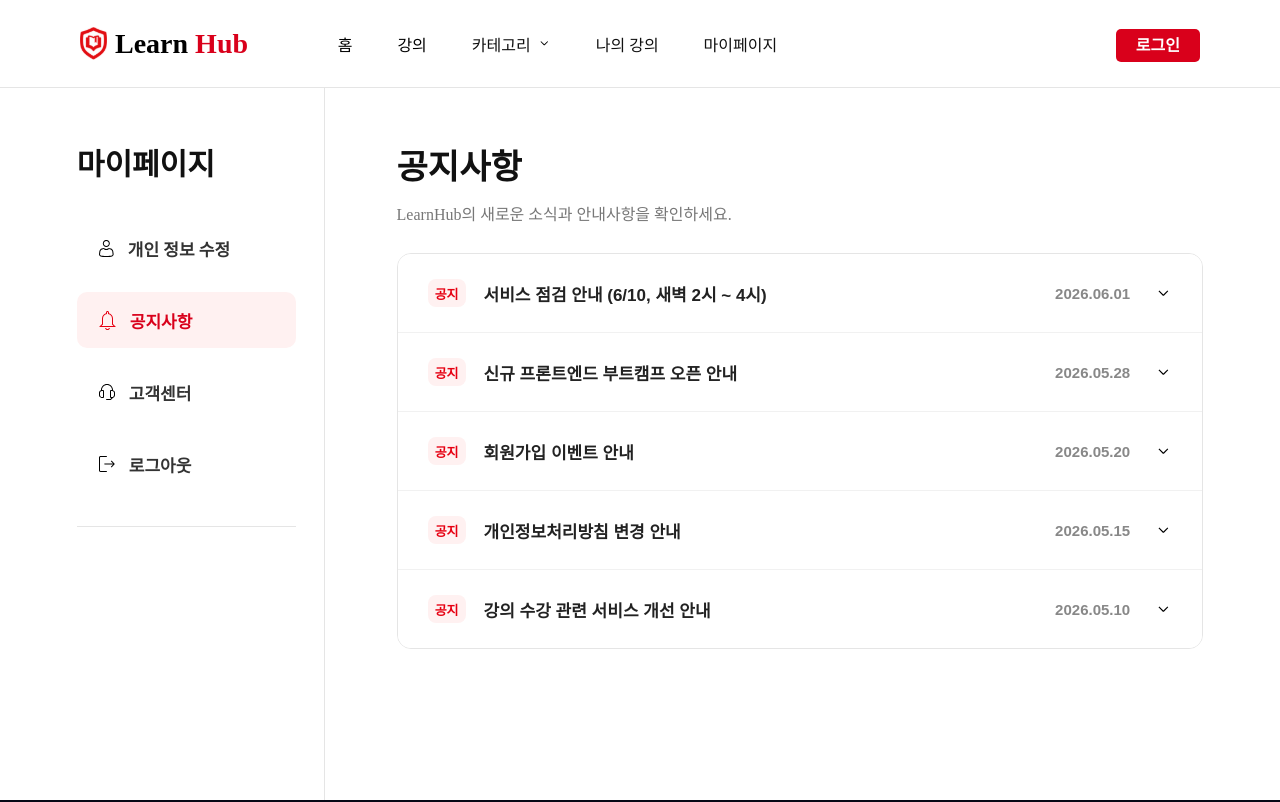
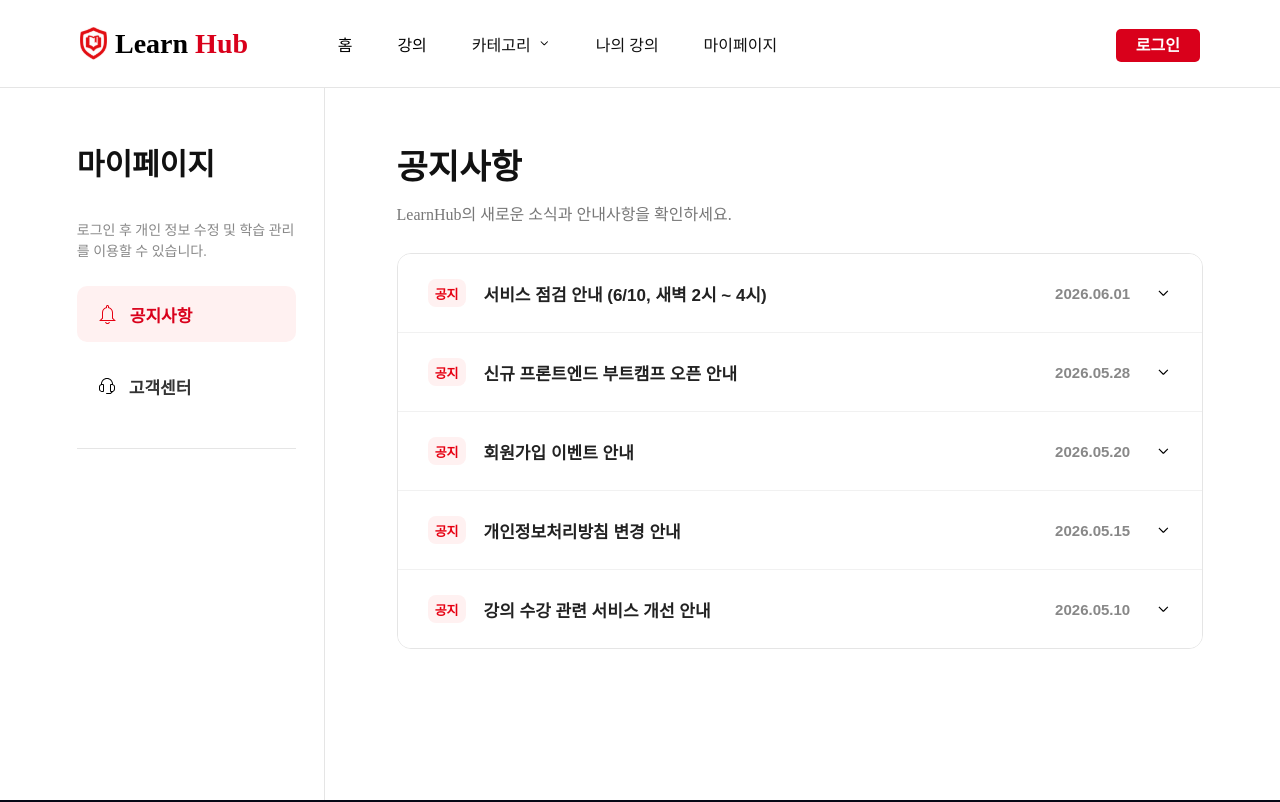
Before and after one commit to hol3161-a11y/learnhub-nextjs, a Next.js app: page /mypage/notice in a window 1280 px wide. Shown: the top 802 px of the page. Built offline with nearby package versions, Linux system fonts and the light colour scheme; no server answers; a web font is replaced by a local one.

Commit message:
update mypage sidebar

```diff
--- a/src/app/mypage/layout.jsx
+++ b/src/app/mypage/layout.jsx
@@ -3,17 +3,26 @@
 import Link from "next/link";
 import "@/styles/mypage.scss";
 import { usePathname } from "next/navigation";
-import { signOut } from "next-auth/react";
+import { useSession, signOut } from "next-auth/react";
 
-function layout({ children }) {
+function Layout({ children }) {
   const pathname = usePathname();
+  const { data: session } = useSession();
 
   return (
     <section className="mypage">
       <div className="mypageInner">
         <aside className="mypageAside">
           <h2>마이페이지</h2>
+
+          {!session && (
+            <p className="mypageGuide">
+              로그인 후 개인 정보 수정 및 학습 관리를 이용할 수 있습니다.
+            </p>
+          )}
+
           <nav className="mypageNav">
+            {session && (
               <Link
                 href="/mypage"
                 className={pathname === "/mypage" ? "active" : ""}
@@ -27,6 +36,7 @@ function layout({ children }) {
                 />{" "}
                 개인 정보 수정
               </Link>
+            )}
 
             <Link
               href="/mypage/notice"
@@ -56,19 +66,18 @@ function layout({ children }) {
               고객센터
             </Link>
 
+            {session && (
               <Link
                 href="#"
                 onClick={(e) => {
                   e.preventDefault();
-
-                signOut({
-                  callbackUrl: "/",
-                });
+                  signOut({ callbackUrl: "/" });
                 }}
               >
                 <img src="/image/ic_mypage-logout.svg" />
                 로그아웃
               </Link>
+            )}
           </nav>
         </aside>
 
@@ -78,4 +87,4 @@ function layout({ children }) {
   );
 }
 
-export default layout;
+export default Layout;
--- a/src/styles/mypage.scss
+++ b/src/styles/mypage.scss
@@ -65,6 +65,14 @@
 .mypageContent {
   flex: 1;
   padding: 52px 0 100px 72px;
+}
+
+.mypageGuide {
+  margin-top: 10px;
+  margin-bottom: 24px;
+  font-size: 14px;
+  line-height: 1.5;
+  color: #888;
 }
 
 // ======== profileEdit ========
```
Lines whose indentation alone changed are shown as unchanged.
